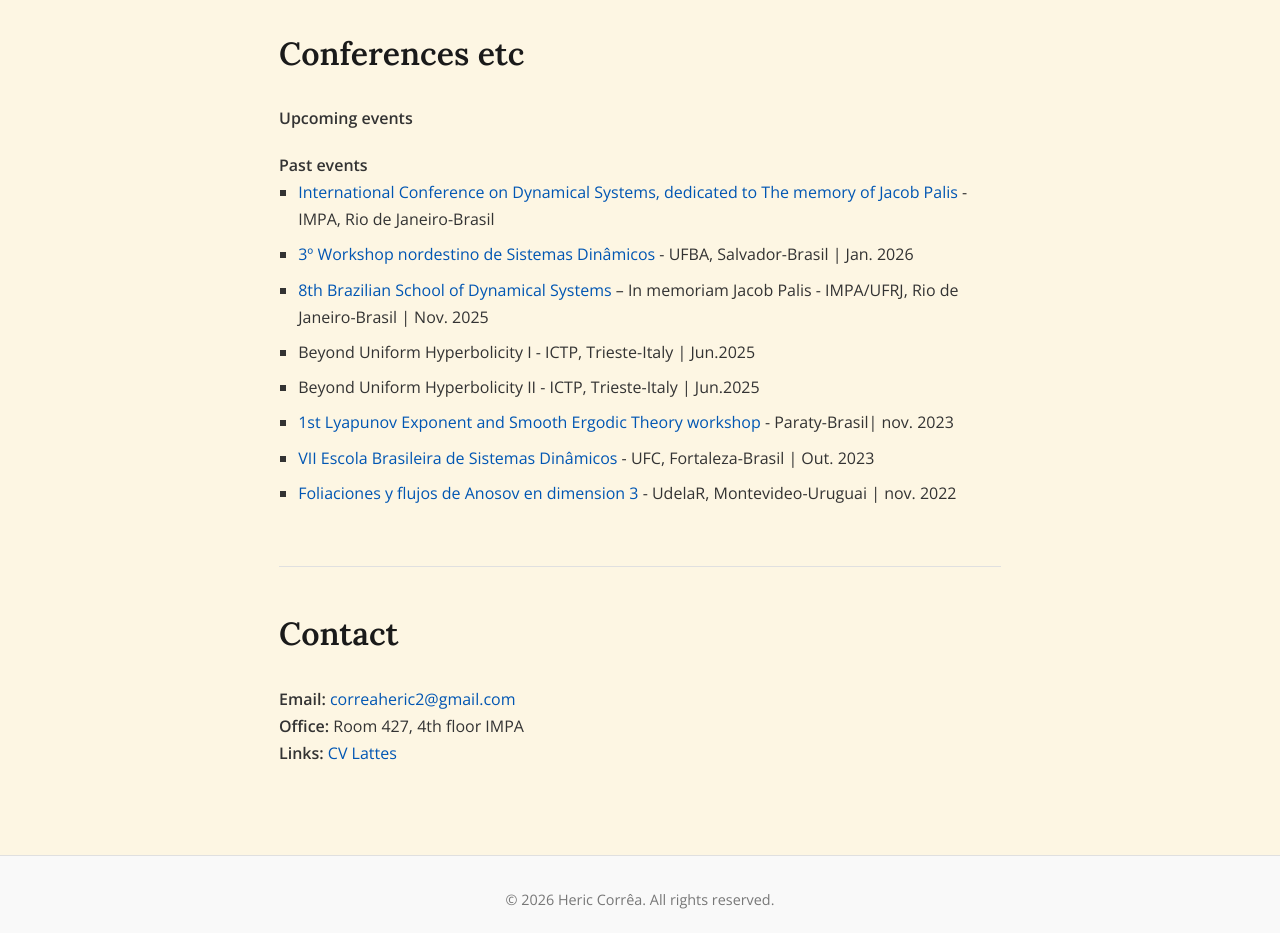
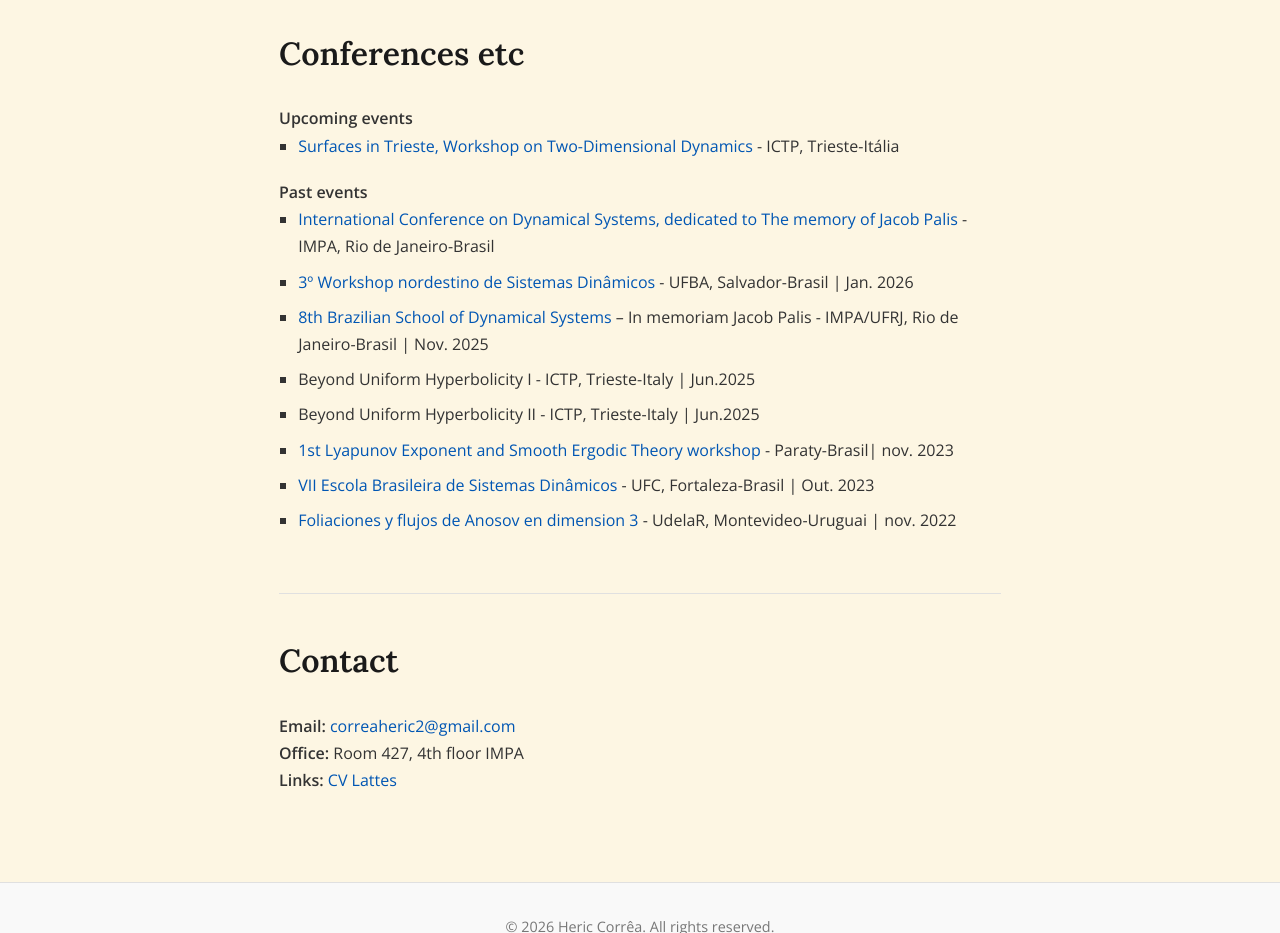
Before and after one commit to Heric-Correa/heric-correa.github.io, a plain HTML site: page index.html in a window 1280 px wide. Shown: the part 2080-3013 px from the top of the page. Drawn offline with nearby package versions, Linux system fonts and the light colour scheme.

Commit message:
Update index.html

```diff
--- a/index.html
+++ b/index.html
@@ -264,7 +264,7 @@
 
             <strong> Upcoming events </strong>
             <ul class="custom-list">
-
+               <li> <a href="https://indico.ictp.it/event/11423" target="_blank">Surfaces in Trieste, Workshop on Two-Dimensional Dynamics  </a> - ICTP, Trieste-Itália </li>
             </ul>
             <strong> Past events </strong>
 
```
